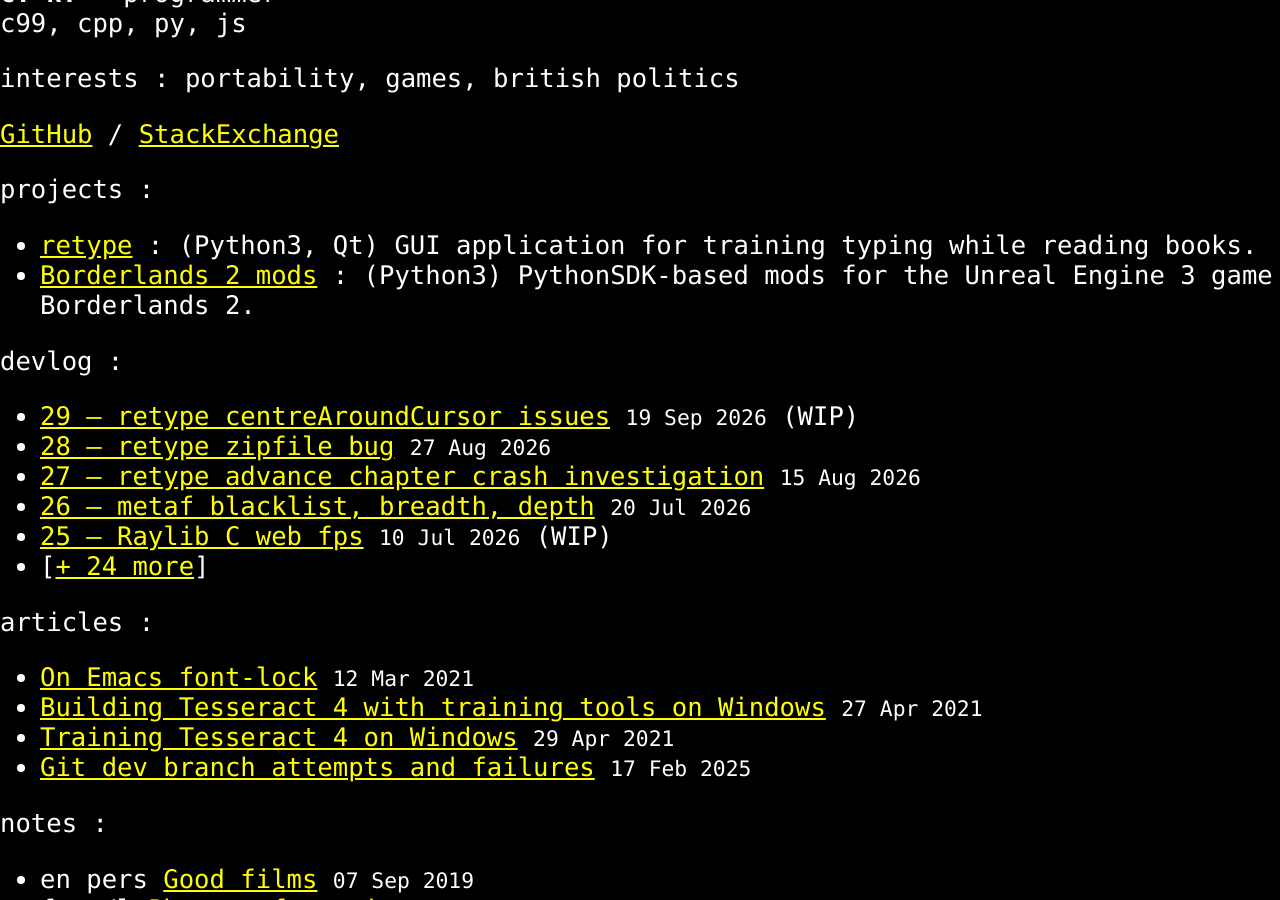
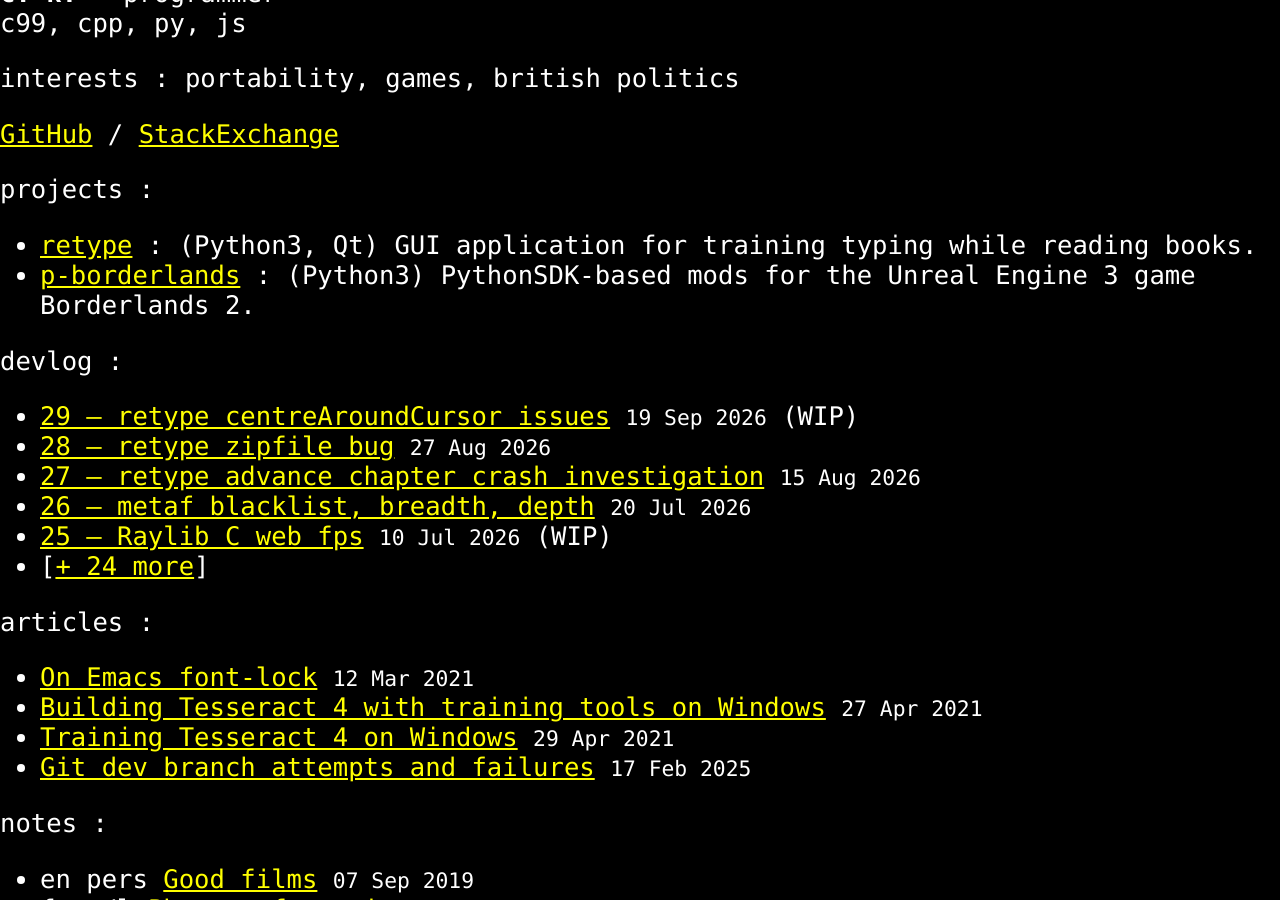
Before and after one commit to plu5/plu5.github.io, a Jekyll site: the page built from index.html, in a window 1280 px wide and 900 px high, scrolled down 309 px. Built offline with Jekyll 4.4.1, drawn with Linux system fonts in a browser that asks for light colours; the list of posts is cut into pages by our own code.

Commit message:
fix(projects): give p-borderlands its real name

```diff
--- a/_data/projects.yml
+++ b/_data/projects.yml
@@ -9,7 +9,7 @@
   cringe_comments: I started it as a teenager and matured a lot during the process; it is scary to have users and, suddenly, responsibility. You are forced to develop better practices to avoid humiliating yourself and letting people down.
   url: https://github.com/plu5/retype
   img: retype.png
-- name: Borderlands 2 mods
+- name: p-borderlands
   desc: (Python3) PythonSDK-based mods for the Unreal Engine 3 game Borderlands 2.
   cringe_comments: It is fun to make mods because you get to explore other people's code.
   url: https://github.com/plu5/p-borderlands
```
